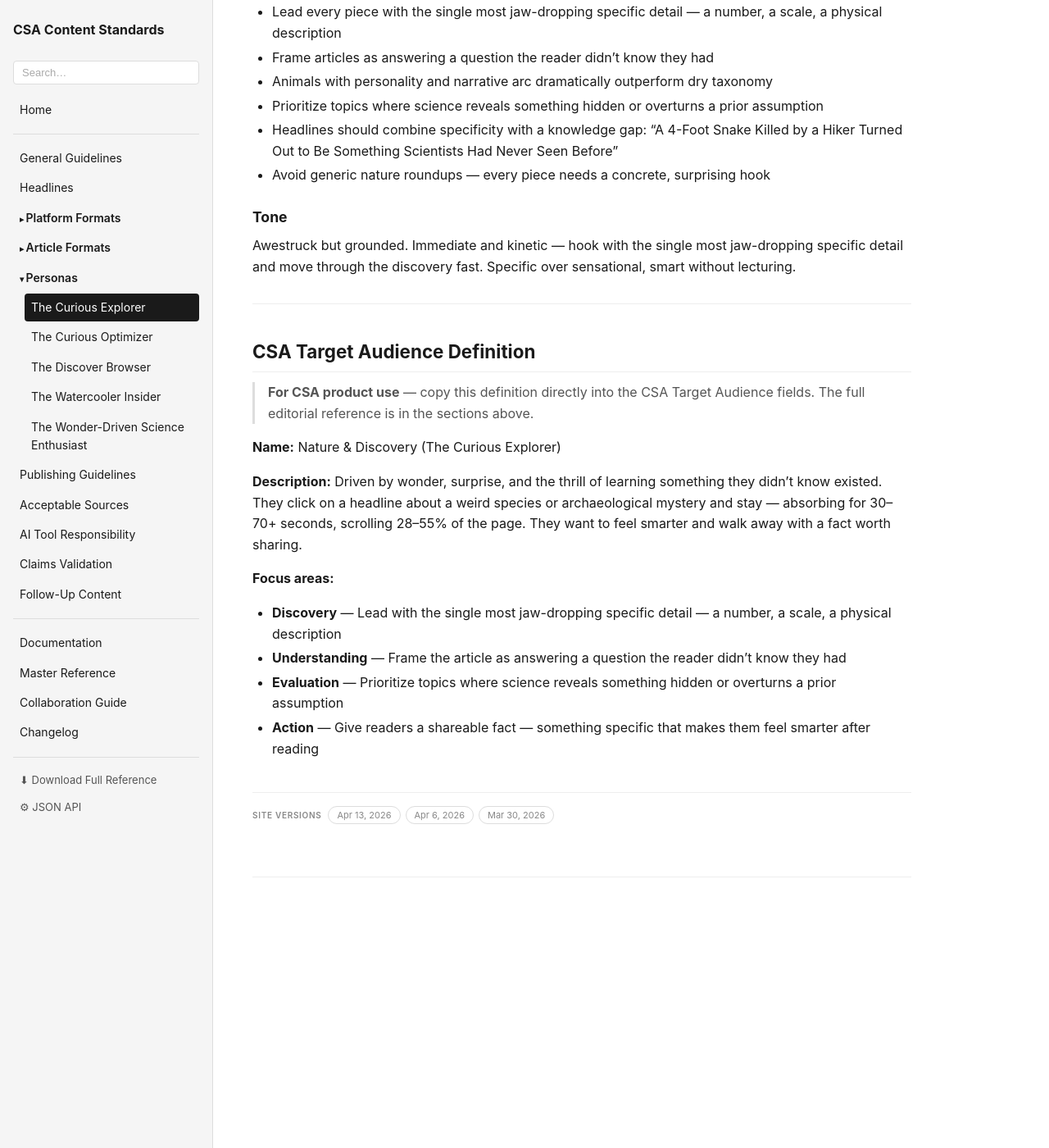
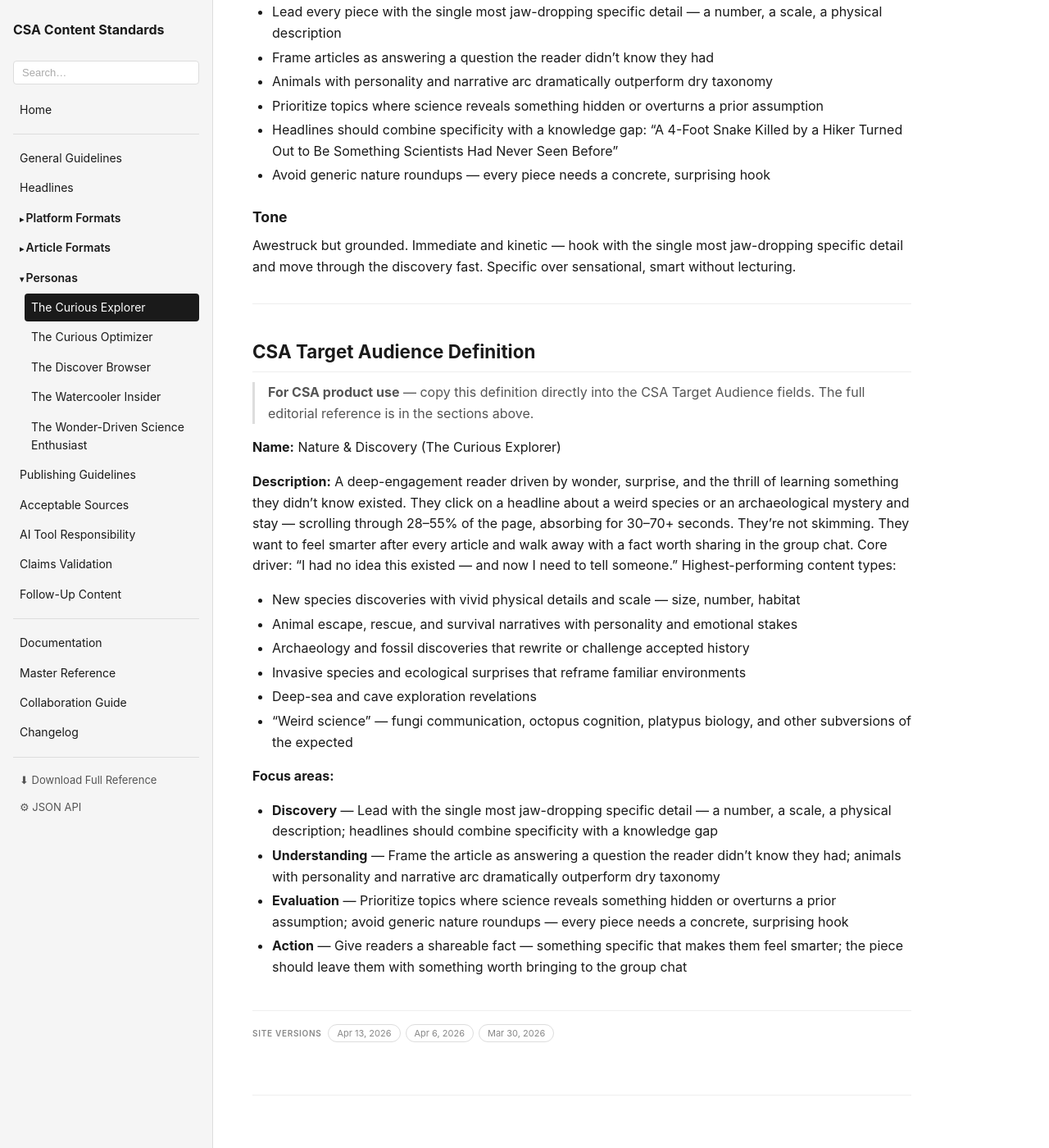
Before and after one commit to piercewilliams/csa-content-standards, a Jekyll site: the page built from docs/curious-explorer.md, in a window 1280 px wide and 1400 px high, scrolled down 817 px. Shown: the whole window at 82% size. Built offline with Jekyll 4.4.1, drawn with Linux system fonts in a browser that asks for light colours; a script that is not in the unit is left out; before the commit the page ends 1951 px from its top, so only the background shows below that.

Commit message:
Expand CSA Target Audience Definition sections on all 5 persona pages
Add core drivers, full What They Respond To specifics, and behavioral
engagement data to each Description field. Sharpen all focus area
bullets to be more specific and actionable. No character limits on
Description field — definitions now carry the full persona nuance
needed for the CSA product UI.

Co-Authored-By: Claude Sonnet 4.6 <noreply@anthropic.com>

```diff
--- a/docs/curious-explorer.md
+++ b/docs/curious-explorer.md
@@ -49,10 +49,16 @@ Awestruck but grounded. Immediate and kinetic — hook with the single most jaw-
 
 **Name:** Nature & Discovery (The Curious Explorer)
 
-**Description:** Driven by wonder, surprise, and the thrill of learning something they didn't know existed. They click on a headline about a weird species or archaeological mystery and stay — absorbing for 30–70+ seconds, scrolling 28–55% of the page. They want to feel smarter and walk away with a fact worth sharing.
+**Description:** A deep-engagement reader driven by wonder, surprise, and the thrill of learning something they didn't know existed. They click on a headline about a weird species or an archaeological mystery and stay — scrolling through 28–55% of the page, absorbing for 30–70+ seconds. They're not skimming. They want to feel smarter after every article and walk away with a fact worth sharing in the group chat. Core driver: "I had no idea this existed — and now I need to tell someone." Highest-performing content types:
+- New species discoveries with vivid physical details and scale — size, number, habitat
+- Animal escape, rescue, and survival narratives with personality and emotional stakes
+- Archaeology and fossil discoveries that rewrite or challenge accepted history
+- Invasive species and ecological surprises that reframe familiar environments
+- Deep-sea and cave exploration revelations
+- "Weird science" — fungi communication, octopus cognition, platypus biology, and other subversions of the expected
 
 **Focus areas:**
-- **Discovery** — Lead with the single most jaw-dropping specific detail — a number, a scale, a physical description
-- **Understanding** — Frame the article as answering a question the reader didn't know they had
-- **Evaluation** — Prioritize topics where science reveals something hidden or overturns a prior assumption
-- **Action** — Give readers a shareable fact — something specific that makes them feel smarter after reading
+- **Discovery** — Lead with the single most jaw-dropping specific detail — a number, a scale, a physical description; headlines should combine specificity with a knowledge gap
+- **Understanding** — Frame the article as answering a question the reader didn't know they had; animals with personality and narrative arc dramatically outperform dry taxonomy
+- **Evaluation** — Prioritize topics where science reveals something hidden or overturns a prior assumption; avoid generic nature roundups — every piece needs a concrete, surprising hook
+- **Action** — Give readers a shareable fact — something specific that makes them feel smarter; the piece should leave them with something worth bringing to the group chat
```
Also changed, not shown: docs/curious-optimizer.md (+10 -5 lines), docs/discover-browser.md (+11 -5 lines), docs/science-enthusiast.md (+11 -5 lines), docs/watercooler-insider.md (+10 -5 lines).
